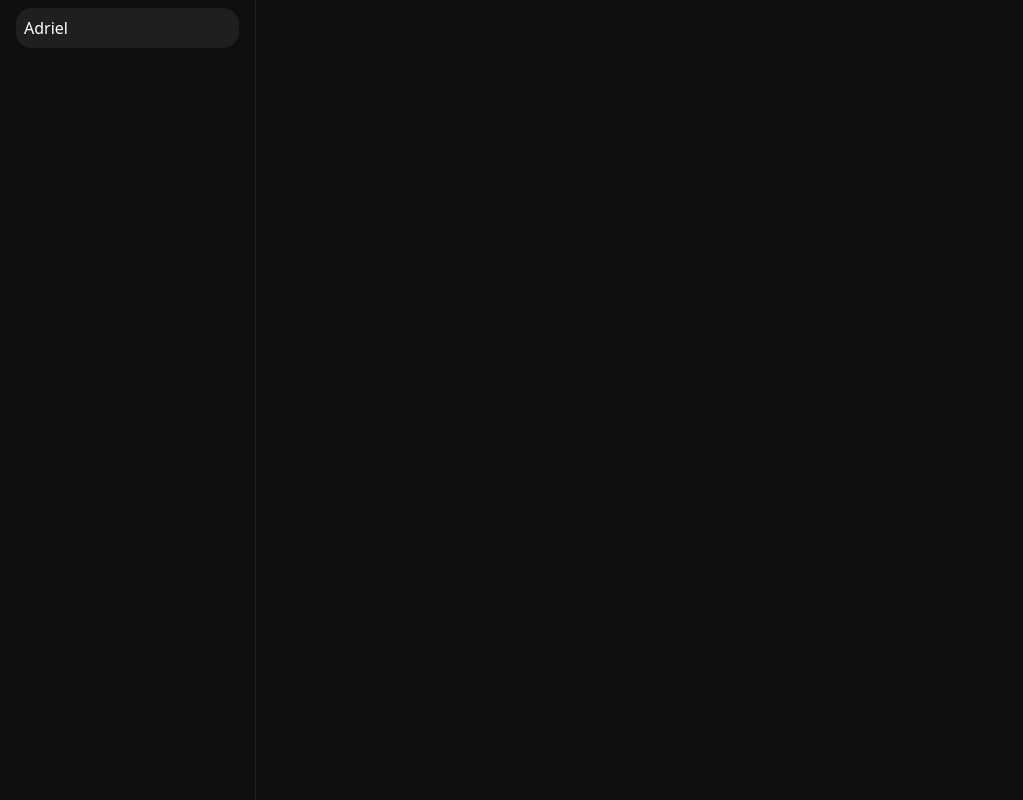
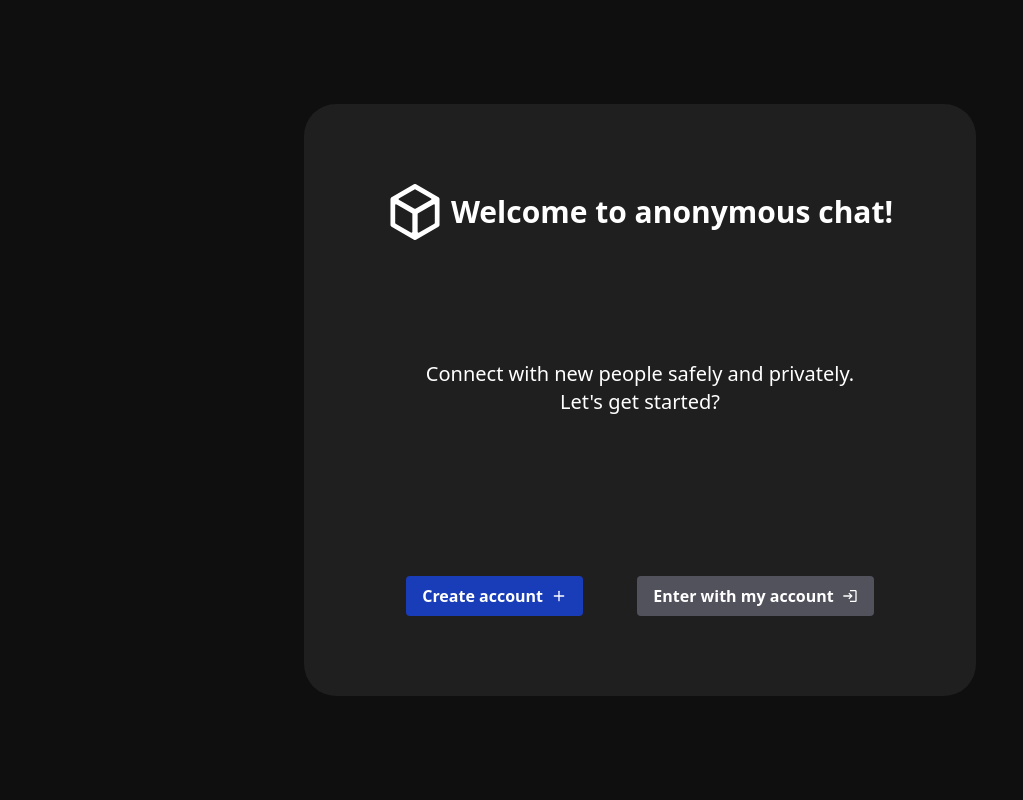
Before and after one commit to Linksyyy/anonymous-chat, a Next.js app: page / in a window 1280 px wide. Shown: the whole page, without its empty margins (0-1023 px from the left). Built offline with nearby package versions, Linux system fonts and the light colour scheme.

Commit message:
Introduces welcome page and refines login form

```diff
--- a/src/app/login/page.jsx
+++ b/src/app/login/page.jsx
@@ -1,7 +1,8 @@
 "use client";
 import { useState } from "react";
-import { CiLogin, CiLogout } from "react-icons/ci";
+import { MdCancel, MdLogin } from "react-icons/md";
 import { login } from "../../lib/main";
+import Link from "next/link";
 
 export default function Login() {
   const [user, setUser] = useState("");
@@ -10,16 +11,18 @@ export default function Login() {
 
   async function handleSubmit(e) {
     e.preventDefault();
-    const funfou = await login(user, password);
-    if (funfou.error) return setError(funfou.message);
+    setUser(user.trim());
+    setPassword(password.trim());
+    const res = await login(user, password);
+    if (res.error) return setError(res.message);
     setError(null);
   }
 
   return (
-    <div className="fixed inset-0 bg-black/25 flex items-start justify-center pt-60 overflow-y-auto z-50">
+    <div className="fixed inset-0 flex items-center justify-center overflow-y-auto z-50">
       <form
         onSubmit={handleSubmit}
-        className="bg-secondary w-full max-w-md rounded-2xl p-8 flex flex-col"
+        className="bg-secondary w-full max-w-xl rounded-2xl p-8 flex flex-col"
       >
         {error && (
           <h1 className="text-red-400 justify-center flex">{error.message}</h1>
@@ -49,14 +52,16 @@ export default function Login() {
           />
         </div>
         <div className="flex justify-between mt-10">
-          <button className="bg-zinc-600 hover:bg-zinc-700 gap-2 font-bold py-2 px-4 rounded flex items-center">
-            <CiLogout /> Cancel
-          </button>
+          <Link href="/">
+            <button className="bg-zinc-600 hover:bg-zinc-700 gap-2 font-bold py-2 px-4 rounded flex items-center">
+              <MdCancel /> Cancel
+            </button>
+          </Link>
           <button
             type="submit"
             className="bg-green-600 hover:bg-green-700 gap-2 font-bold py-2 px-4 rounded flex items-center"
           >
-            Login <CiLogin />
+            Login <MdLogin />
           </button>
         </div>
       </form>
--- a/src/app/page.jsx
+++ b/src/app/page.jsx
@@ -1,5 +1,33 @@
-import ChatsList from "../Components/ChatsList";
+import Link from "next/link";
+import { MdLogin } from "react-icons/md";
+import { FiPlus } from "react-icons/fi";
+import { SiHackthebox } from "react-icons/si";
 
 export default function page() {
-  return <ChatsList Chats={[{ name: "Adriel" }]} />;
+  return (
+    <div className="inset-0 fixed justify-center items-center flex overflow-y-auto">
+      <div className="bg-secondary w-full max-w-2xl space-y-30 p-20 rounded-4xl flex flex-col justify-evenly">
+        <h1 className="justify-center items-center text-3xl font-extrabold flex gap-2">
+          <SiHackthebox className="size-14" /> Welcome to anonymous chat!
+        </h1>
+        <p className="justify-center flex text-xl text-center">
+          Connect with new people safely and privately.<br/>
+          Let's get started?
+        </p>
+
+        <div className="flex justify-evenly gap-8 mt-10 overflow-x-auto">
+          <Link href="/register">
+            <button className="bg-blue-800 hover:bg-blue-700 gap-2 font-bold py-2 px-4 rounded flex items-center">
+              Create account <FiPlus />
+            </button>
+          </Link>
+          <Link href="/login">
+            <button className="bg-zinc-600 hover:bg-zinc-700 gap-2 font-bold py-2 px-4 rounded flex items-center">
+              Enter with my account <MdLogin />
+            </button>
+          </Link>
+        </div>
+      </div>
+    </div>
+  );
 }
```
